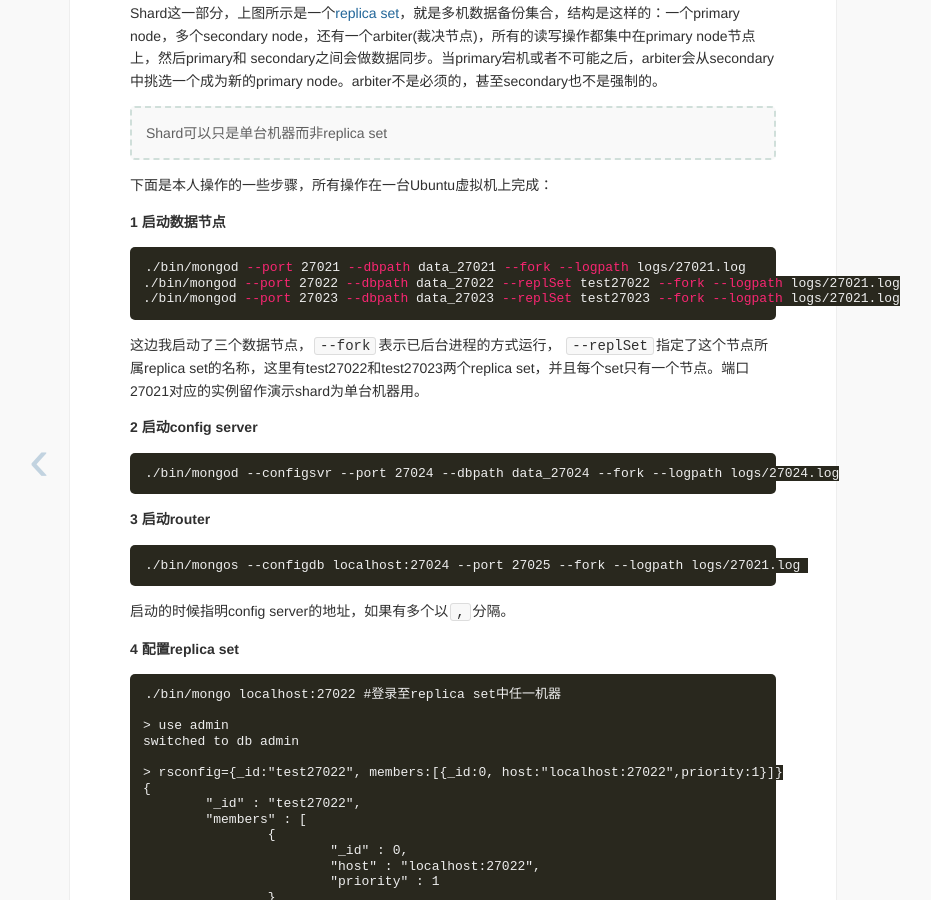
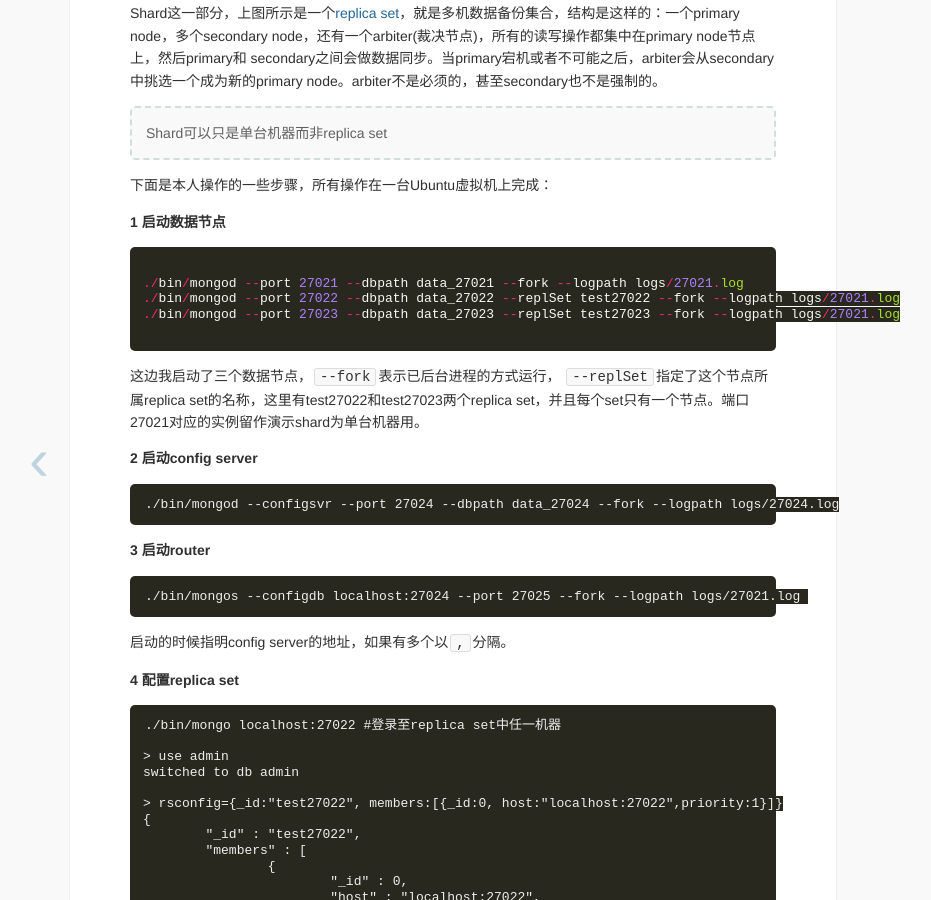
Before and after one commit to franciszhao/franciszhao.github.io, a Jekyll site: the page built from _posts/article/2014-11-11-MongoDB-Sharding.md, in a window 1280 px wide and 900 px high, scrolled down 886 px. Shown: the whole window, without its empty margins (187-1118 px from the left). Built offline with Jekyll 4.4.1, drawn with Linux system fonts in a browser that asks for light colours; Markdown is read by kramdown in place of the engine named in the settings.

Commit message:
Update 2014-11-11-MongoDB-Sharding.md

````diff
--- a/_posts/article/2014-11-11-MongoDB-Sharding.md
+++ b/_posts/article/2014-11-11-MongoDB-Sharding.md
@@ -25,10 +25,12 @@ Shard这一部分，上图所示是一个[replica set](http://docs.mongodb.org/m
 
  **1 启动数据节点**
 
-```shell
+```java
+
 ./bin/mongod --port 27021 --dbpath data_27021 --fork --logpath logs/27021.log
 ./bin/mongod --port 27022 --dbpath data_27022 --replSet test27022 --fork --logpath logs/27021.log
 ./bin/mongod --port 27023 --dbpath data_27023 --replSet test27023 --fork --logpath logs/27021.log
+
 ```
 
 这边我启动了三个数据节点，`--fork`表示已后台进程的方式运行， `--replSet`指定了这个节点所属replica set的名称，这里有test27022和test27023两个replica set，并且每个set只有一个节点。端口27021对应的实例留作演示shard为单台机器用。
````
